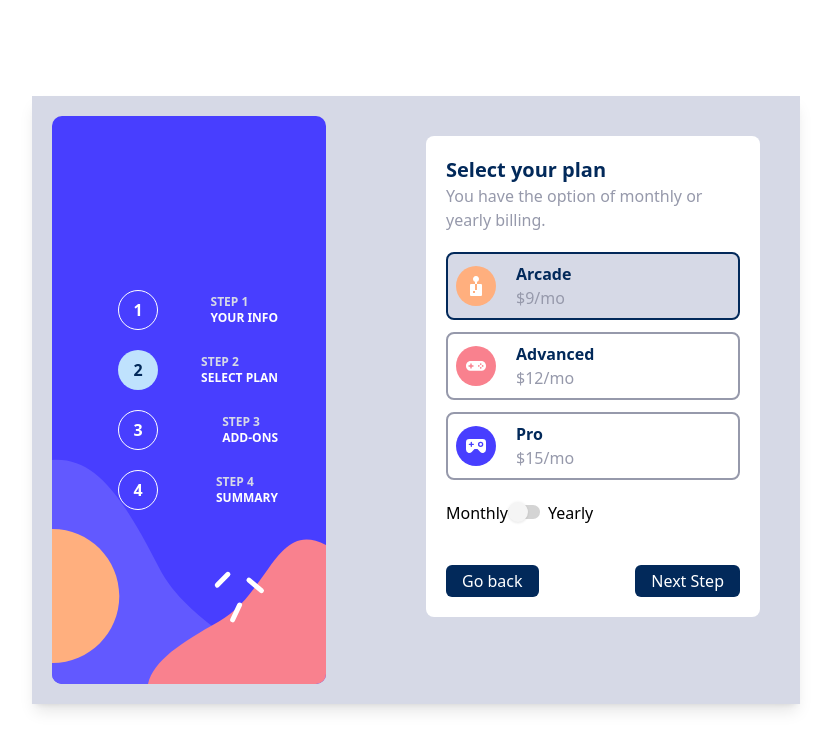
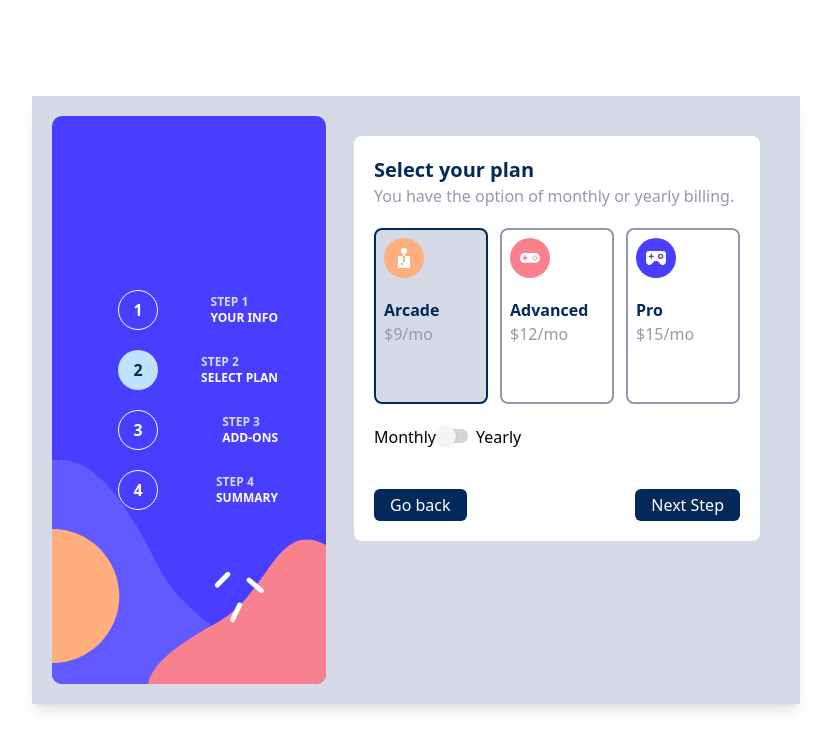
Before and after one commit to AlexCiobanu47/multi-step-form, a React (Vite) app: page / in a window 1280 px wide. Both pictures are taken after a click on the button "Next Step". Shown: the top 750 px of the page, without its empty margins (224-1055 px from the left). Built offline with nearby package versions, Linux system fonts and the light colour scheme.

Commit message:
updated styles and added missing text for the plan card

```diff
--- a/src/App.tsx
+++ b/src/App.tsx
@@ -63,7 +63,7 @@ function App() {
     <div className=" flex flex-col max-w-3xl bg-LightGray items-start justify-start sm:flex-row sm:p-5 shadow-lg">
       <img src={mobileSidebar} alt="" className="w-full sm:hidden" />
       <img src={desktopSidebar} alt="" className="hidden sm:inline-block" />
-      <div className="-mt-32 sm:-mt-0 mb-24 sm:mb-0 sm:-ml-52 sm:mr-32 self-center">
+      <div className="-mt-32 sm:-mt-0 mb-24 sm:mb-0 sm:-ml-52 sm:mr-14 self-center">
         <ul className="flex sm:flex-col gap-5 w-40">
           <li className="flex items-center justify-between gap-5 w-30 h-30">
             <div
@@ -113,7 +113,7 @@ function App() {
           <li className="flex items-center justify-between gap-5 w-30 h-30">
             <div
               className={`w-10 h-10 rounded-full border border-white flex items-center justify-center ${
-                currentState == 4
+                currentState >= 4
                   ? "bg-LightBlue text-MarineBlue border-none"
                   : "bg-transparent text-white "
               }`}
--- a/src/components/PlanCard.tsx
+++ b/src/components/PlanCard.tsx
@@ -46,14 +46,14 @@ const PlanCard: React.FC<PlanCardProps> = ({
         You have the option of monthly or yearly billing.
       </p>
       <form className="my-5">
-        <div className="flex flex-col gap-3">
+        <div className="flex flex-col sm:flex-row gap-3">
           <div
             className={`border-2 ${
               plan === 1 ? "border-MarineBlue bg-LightGray" : "border-CoolGray"
-            } rounded-lg cursor-pointer flex gap-5 p-2 `}
+            } rounded-lg cursor-pointer flex sm:flex-col sm:flex-1 gap-5 p-2 `}
             onClick={handleOption1Click}
           >
-            <img src={arcadeIcon} alt="" />
+            <img src={arcadeIcon} alt="" className="sm:w-10 sm:h-10" />
             <div>
               <h2 className="text-MarineBlue font-semibold">Arcade</h2>
               <h3 className="text-CoolGray">
@@ -64,15 +64,22 @@ const PlanCard: React.FC<PlanCardProps> = ({
                   <span>{arcadePrice * 10}/yr</span>
                 )}
               </h3>
+              <p
+                className={`${
+                  isMonthly ? "text-transparent" : "text-MarineBlue"
+                }`}
+              >
+                2 months free
+              </p>
             </div>
           </div>
           <div
             className={`border-2 ${
               plan === 2 ? "border-MarineBlue bg-LightGray" : "border-CoolGray"
-            } rounded-lg cursor-pointer flex gap-5 p-2 `}
+            } rounded-lg cursor-pointer flex sm:flex-col sm:flex-1 gap-5 p-2 `}
             onClick={handleOption2Click}
           >
-            <img src={advancedIcon} alt="" />
+            <img src={advancedIcon} alt="" className="sm:w-10 sm:h-10" />
             <div>
               <h2 className="text-MarineBlue font-semibold">Advanced</h2>
               <h3 className="text-CoolGray">
@@ -83,15 +90,22 @@ const PlanCard: React.FC<PlanCardProps> = ({
                   <span>{advancedPrice * 10}/yr</span>
                 )}
               </h3>
+              <p
+                className={`${
+                  isMonthly ? "text-transparent" : "text-MarineBlue"
+                }`}
+              >
+                2 months free
+              </p>
             </div>
           </div>
           <div
             className={`border-2 ${
               plan === 3 ? "border-MarineBlue bg-LightGray" : "border-CoolGray"
-            } rounded-lg cursor-pointer flex gap-5 p-2 `}
+            } rounded-lg cursor-pointer flex sm:flex-col sm:flex-1 gap-5 p-2 `}
             onClick={handleOption3Click}
           >
-            <img src={proIcon} alt="" />
+            <img src={proIcon} alt="" className="sm:w-10 sm:h-10" />
             <div>
               <h2 className="text-MarineBlue font-semibold">Pro</h2>
               <h3 className="text-CoolGray">
@@ -102,6 +116,13 @@ const PlanCard: React.FC<PlanCardProps> = ({
                   <span>{proPrice * 10}/yr</span>
                 )}
               </h3>
+              <p
+                className={`${
+                  isMonthly ? "text-transparent" : "text-MarineBlue"
+                }`}
+              >
+                2 months free
+              </p>
             </div>
           </div>
         </div>
```
